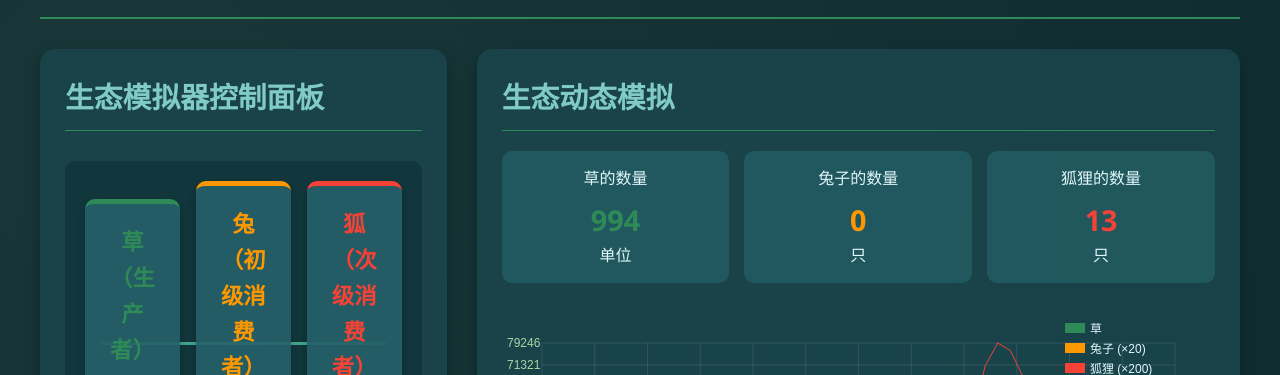
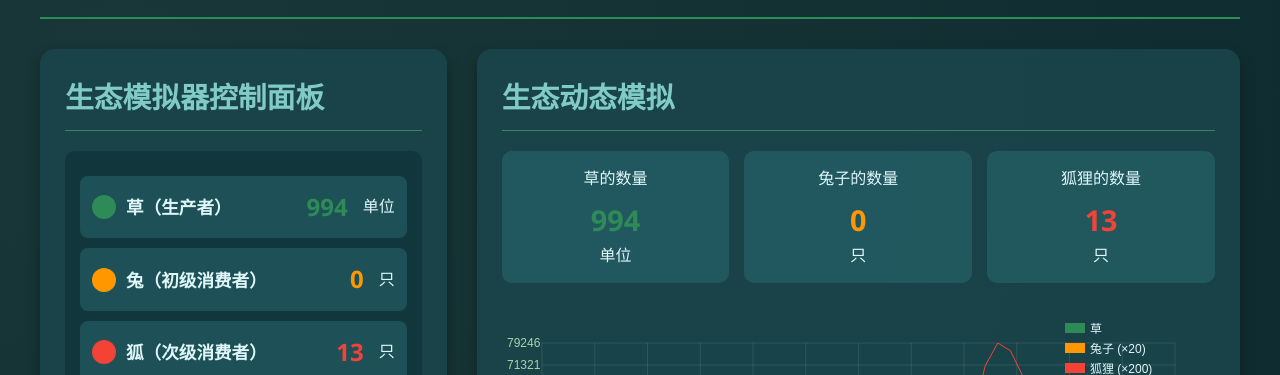
Before and after one commit to Mahalian/food-chain, a plain HTML site: page index.html in a window 1280 px wide. Shown: the part 161-536 px from the top of the page. Drawn offline with Linux system fonts and the light colour scheme.

Commit message:
Add files via upload

```diff
--- a/index.html
+++ b/index.html
@@ -83,76 +83,75 @@
             margin: 20px 0 10px;
         }
 
-        .food-chain {
-            display: flex;
-            justify-content: space-between;
-            align-items: center;
-            margin: 30px 0;
-            padding: 20px;
+        /* 修改食物链为垂直单行排列 */
+        .food-chain-vertical {
+            margin: 20px 0;
+            padding: 15px;
             background-color: rgba(15, 52, 57, 0.8);
             border-radius: 10px;
-            position: relative;
         }
 
-        .food-chain::before {
-            content: "";
-            position: absolute;
-            top: 50%;
-            left: 10%;
-            right: 10%;
-            height: 3px;
-            background: linear-gradient(to right, #2e8b57, #4db6ac, #2e8b57);
-            z-index: 1;
+        .trophic-row {
+            display: flex;
+            align-items: center;
+            margin: 10px 0;
+            padding: 12px;
+            border-radius: 8px;
+            background-color: rgba(37, 97, 105, 0.6);
+            transition: transform 0.3s, background-color 0.3s;
         }
 
-        .trophic-level {
+        .trophic-row:hover {
+            transform: translateX(5px);
             background-color: rgba(37, 97, 105, 0.9);
-            padding: 20px;
-            border-radius: 10px;
-            text-align: center;
-            width: 30%;
-            z-index: 2;
-            box-shadow: 0 4px 8px rgba(0, 0, 0, 0.2);
-            transition: transform 0.3s;
         }
 
-        .trophic-level:hover {
-            transform: translateY(-5px);
+        .trophic-label {
+            display: flex;
+            align-items: center;
+            width: 180px;
+            font-weight: bold;
+            font-size: 1.1rem;
         }
 
-        .producer {
-            border-top: 5px solid #2e8b57;
+        .trophic-icon {
+            display: inline-block;
+            width: 24px;
+            height: 24px;
+            border-radius: 50%;
+            margin-right: 10px;
         }
 
-        .primary-consumer {
-            border-top: 5px solid #ff9800;
+        .producer .trophic-icon {
+            background-color: #2e8b57;
         }
 
-        .secondary-consumer {
-            border-top: 5px solid #f44336;
+        .primary-consumer .trophic-icon {
+            background-color: #ff9800;
         }
 
-        .trophic-level h4 {
-            font-size: 1.4rem;
-            margin-bottom: 10px;
+        .secondary-consumer .trophic-icon {
+            background-color: #f44336;
         }
 
-        .producer h4 {
+        .trophic-value {
+            flex: 1;
+            text-align: right;
+            font-size: 1.5rem;
+            font-weight: bold;
+            padding-right: 15px;
+        }
+
+        .producer .trophic-value {
             color: #2e8b57;
         }
 
-        .primary-consumer h4 {
+        .primary-consumer .trophic-value {
             color: #ff9800;
         }
 
-        .secondary-consumer h4 {
+        .secondary-consumer .trophic-value {
             color: #f44336;
-        }
-
-        .value-display {
-            font-size: 2rem;
-            font-weight: bold;
-            margin: 10px 0;
         }
 
         .controls {
@@ -345,17 +344,20 @@
                 flex-direction: column;
             }
 
-            .food-chain {
+            .trophic-row {
                 flex-direction: column;
-                gap: 20px;
+                align-items: flex-start;
+                gap: 10px;
             }
 
-            .food-chain::before {
-                display: none;
+            .trophic-label {
+                width: 100%;
             }
 
-            .trophic-level {
+            .trophic-value {
+                text-align: left;
                 width: 100%;
+                padding-right: 0;
             }
 
             .scenario-buttons {
@@ -380,23 +382,32 @@
             <div class="panel controls-panel">
                 <h2>生态模拟器控制面板</h2>
 
-                <div class="food-chain">
-                    <div class="trophic-level producer">
-                        <h4>草（生产者）</h4>
-                        <div class="value-display" id="grassValue">1000</div>
-                        <p>单位</p>
+                <div class="food-chain-vertical">
+                    <div class="trophic-row producer">
+                        <div class="trophic-label">
+                            <span class="trophic-icon"></span>
+                            <span>草（生产者）</span>
+                        </div>
+                        <div class="trophic-value" id="grassValue">1000</div>
+                        <span>单位</span>
                     </div>
 
-                    <div class="trophic-level primary-consumer">
-                        <h4>兔（初级消费者）</h4>
-                        <div class="value-display" id="rabbitValue">50</div>
-                        <p>只</p>
+                    <div class="trophic-row primary-consumer">
+                        <div class="trophic-label">
+                            <span class="trophic-icon"></span>
+                            <span>兔（初级消费者）</span>
+                        </div>
+                        <div class="trophic-value" id="rabbitValue">50</div>
+                        <span>只</span>
                     </div>
 
-                    <div class="trophic-level secondary-consumer">
-                        <h4>狐（次级消费者）</h4>
-                        <div class="value-display" id="foxValue">5</div>
-                        <p>只</p>
+                    <div class="trophic-row secondary-consumer">
+                        <div class="trophic-label">
+                            <span class="trophic-icon"></span>
+                            <span>狐（次级消费者）</span>
+                        </div>
+                        <div class="trophic-value" id="foxValue">5</div>
+                        <span>只</span>
                     </div>
                 </div>
 
@@ -627,11 +638,13 @@
             ctx.fillStyle = '#ff9800';
             ctx.fillRect(width - 150, 40, 20, 10);
             ctx.fillStyle = '#e0f7fa';
+            ctx.font = '12px Arial';
             ctx.fillText('兔子 (×20)', width - 125, 50);
 
             ctx.fillStyle = '#f44336';
             ctx.fillRect(width - 150, 60, 20, 10);
             ctx.fillStyle = '#e0f7fa';
+            ctx.font = '12px Arial';
             ctx.fillText('狐狸 (×200)', width - 125, 70);
 
             // 绘制数据线
```
